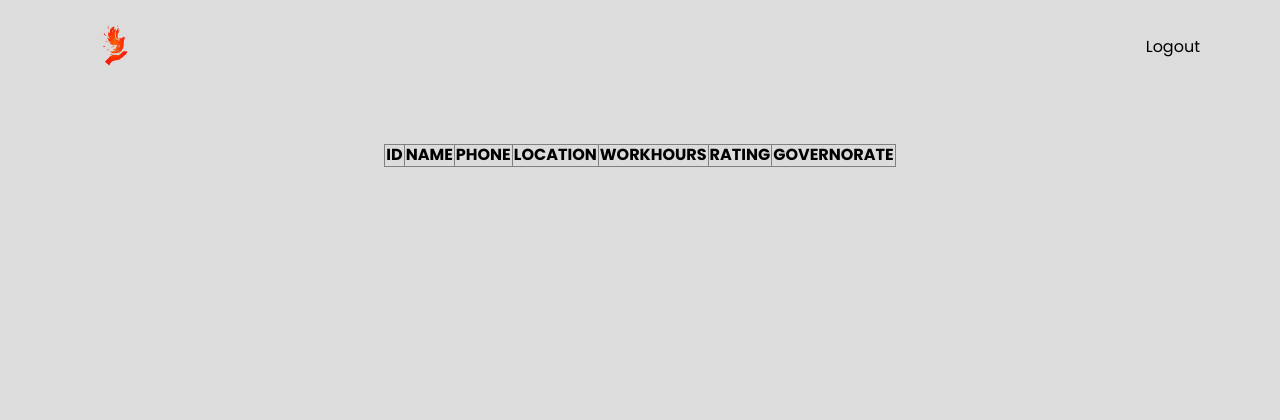
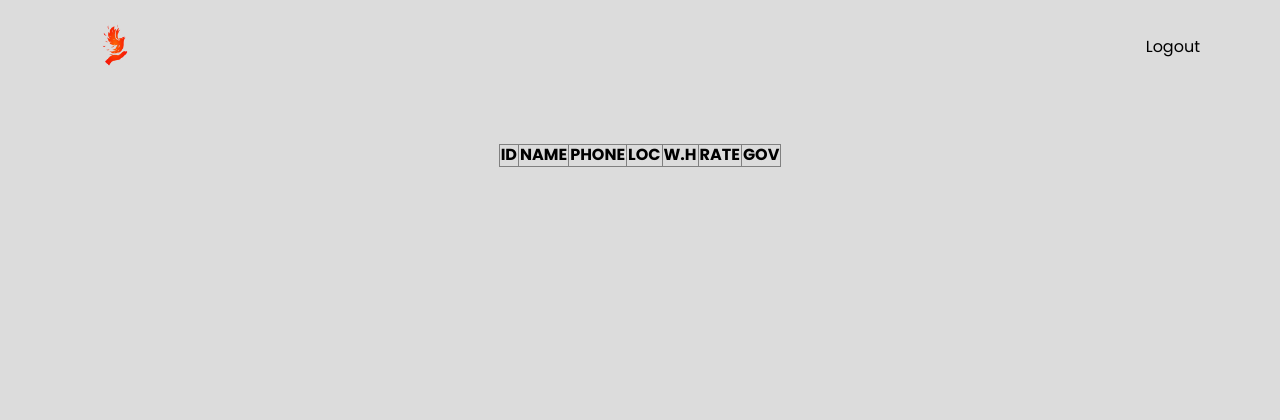
Before and after one commit to ahmadadnanes/FirstStep, a PHP site: the page made by php/Recomended psy.php in a window 1280 px wide. Shown: the top 420 px of the page. Run offline with PHP 8.4, Linux system fonts and the light colour scheme; the visitor is signed in with stand-in values (Sample User, id 1); data that the repository does not hold is empty.

Commit message:
newUpdate

```diff
--- a/css/login.css
+++ b/css/login.css
@@ -5,11 +5,15 @@ section{
 
 section .container .square .half2{
     padding: 15px;
+    background-color: white;
+    border-radius: 10px;
+    box-shadow: rgba(1 1 1 /15%);
 }
 section .container .square .half2 input{
     border-radius: 5px;
     padding: 10px;
     border: none;
+    background-color: aquamarine;
 }
 section .container .square .half2 button{
     padding-left:  10px;
--- a/css/main.css
+++ b/css/main.css
@@ -165,7 +165,7 @@ nav .links ul li a:hover{
 /* start - footer */
 
 footer{
-    background-color: bisque
+    background-color: bisque;
 }
 
 footer .footer_ul{
--- a/php/Recomended psy.php
+++ b/php/Recomended psy.php
@@ -62,10 +62,10 @@ $html = "../Home.php?id=$id";
                     <th>ID</th>
                     <th>NAME</th>
                     <th>PHONE</th>
-                    <th>LOCATION</th>
-                    <th>WORKHOURS</th>
-                    <th>RATING</th>
-                    <th>GOVERNORATE</th>
+                    <th>LOC</th>
+                    <th>W.H</th>
+                    <th>RATE</th>
+                    <th>GOV</th>
                 </tr>
                 <?php
                 while ($row = mysqli_fetch_assoc($result)) {
```
